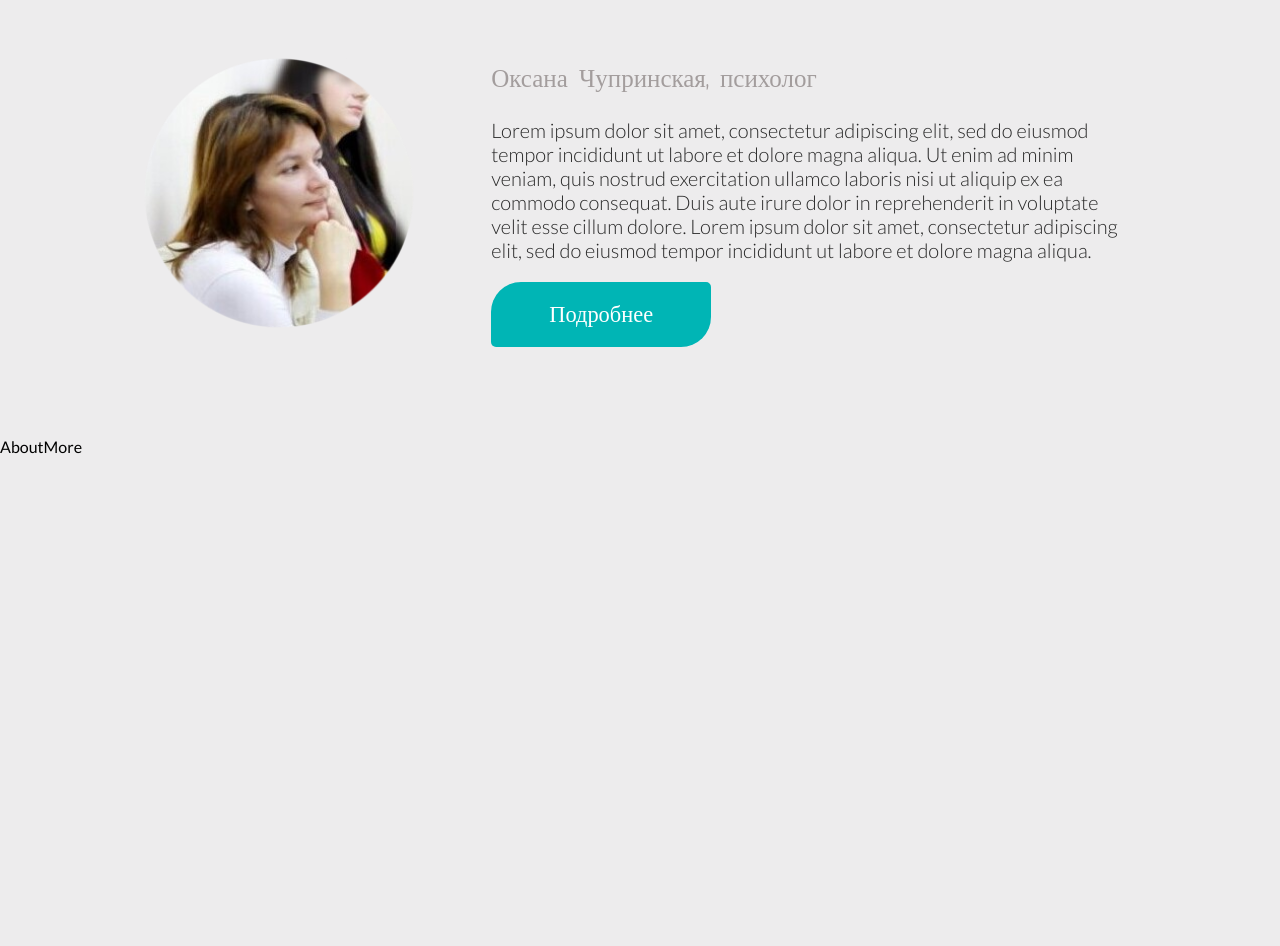
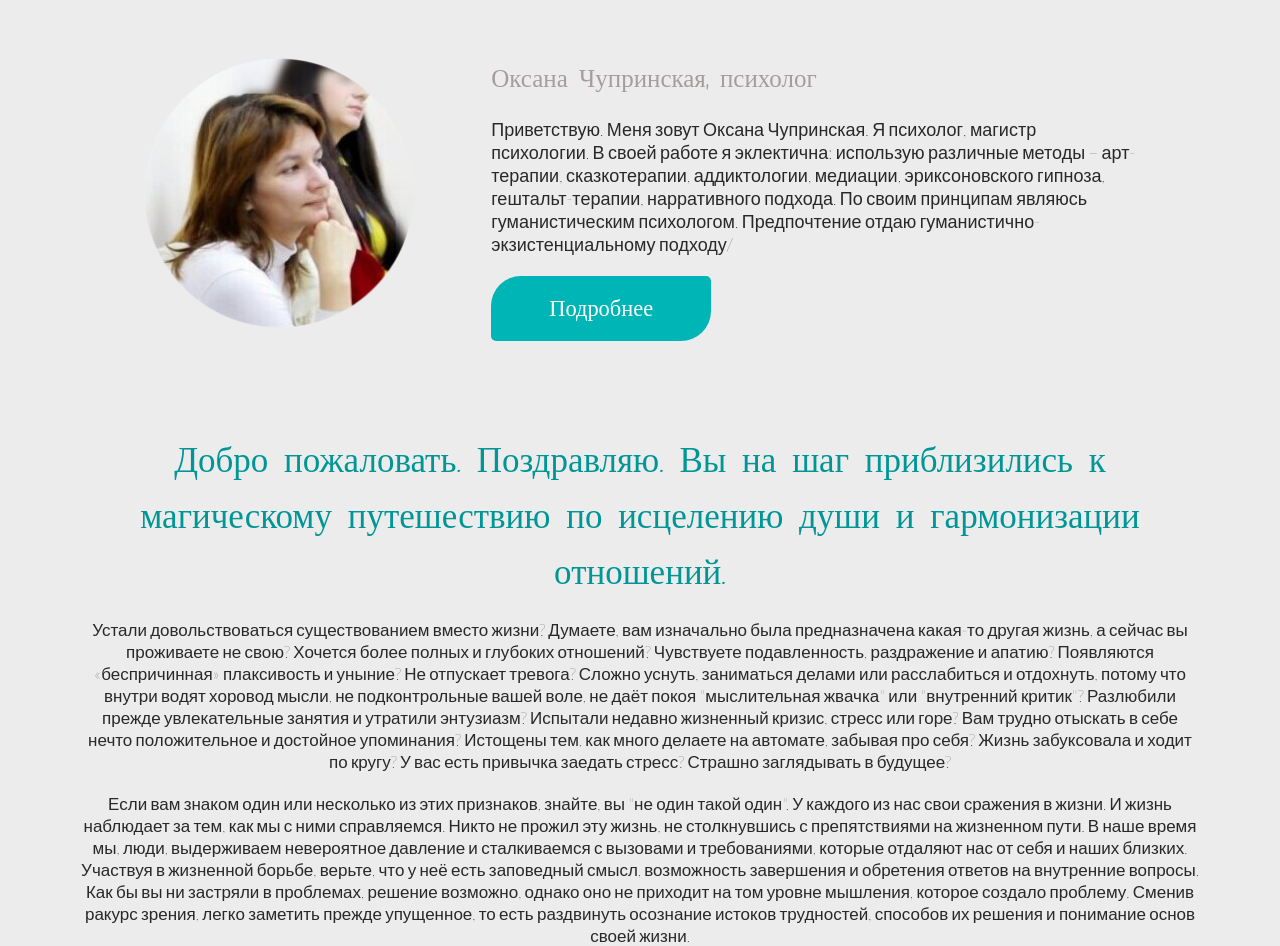
Before and after one commit to eric-bel/oxanapsy, a React (Create React App) app: page / in a window 1280 px wide. Shown: the part 766-1712 px from the top of the page. Built offline with nearby package versions, Linux system fonts and the light colour scheme.

Commit message:
About more

```diff
--- a/src/components/About/About.jsx
+++ b/src/components/About/About.jsx
@@ -1,6 +1,8 @@
 const About = () => {
   return (
-    <div className="about">About Page About Page About Page About Page</div>
+    <div className="main_container main_padding">
+      About Page About Page About Page About Page
+    </div>
   );
 };
 export default About;
--- a/src/components/Header/HeaderNav/BurgerMenu/BurgerMenu.jsx
+++ b/src/components/Header/HeaderNav/BurgerMenu/BurgerMenu.jsx
@@ -27,7 +27,7 @@ const BurgerMenu = () => {
                 viewBox="0 0 24 24"
                 fill="none"
                 stroke="currentColor"
-                strokeWidth="3"
+                strokeWidth="2"
                 strokeLinecap="round"
                 strokeLinejoin="round"
               >
@@ -96,15 +96,18 @@ const BurgerMenu = () => {
         display: block;
         position: absolute;
         width: 100%;
-        height: 60vh;
-        top: 0;
+        height: 50vh;
+        top: 1;
         left: 0;
         background: #edeced;
-        z-index: 10;
+        z-index: 50;
         display: flex;
         flex-direction: column;
         justify-content: center;
         align-items: center;
+        -webkit-box-shadow: 0px 5px 21px -11px rgba(34, 60, 80, 0.22);
+        -moz-box-shadow: 0px 5px 21px -11px rgba(34, 60, 80, 0.22);
+        box-shadow: 0px 5px 21px -11px rgba(34, 60, 80, 0.22);
       }
     `}</style>
     </div>
--- a/src/components/Header/HeaderNav/BurgerMenu/BurgerMenu.module.css
+++ b/src/components/Header/HeaderNav/BurgerMenu/BurgerMenu.module.css
@@ -7,7 +7,7 @@
 }
 
 .burger_menu_icon {
-  margin-top: 0.3rem;
+  margin-top: 0.2rem;
   display: flex;
   flex-direction: column;
   justify-content: space-between;
@@ -19,7 +19,7 @@
 
 .span {
   display: block;
-  height: 2px;
+  height: 3px;
   width: 2rem;
   background-color: #666666;
 }
@@ -28,7 +28,7 @@
   position: absolute;
   top: 0;
   right: 0;
-  padding: 1.75rem;
+  padding-right: 1.1rem;
 }
 
 .svg {
--- a/src/components/Main/AboutComp/AboutComp.jsx
+++ b/src/components/Main/AboutComp/AboutComp.jsx
@@ -10,15 +10,14 @@ const AboutComp = () => {
         <div className={s.about_content_wrapper}>
           <img className={s.about_img} src={chuprinskaya} alt="about_img"></img>
           <div className={s.about_content}>
-            <h5 className={s.about_name}>Оксана Чупринская, психолог</h5>
+            <h1 className={s.about_name}>Оксана Чупринская, психолог</h1>
             <div className={s.about_text}>
-              Lorem ipsum dolor sit amet, consectetur adipiscing elit, sed do
-              eiusmod tempor incididunt ut labore et dolore magna aliqua. Ut
-              enim ad minim veniam, quis nostrud exercitation ullamco laboris
-              nisi ut aliquip ex ea commodo consequat. Duis aute irure dolor in
-              reprehenderit in voluptate velit esse cillum dolore. Lorem ipsum
-              dolor sit amet, consectetur adipiscing elit, sed do eiusmod tempor
-              incididunt ut labore et dolore magna aliqua.
+              Приветствую. Меня зовут Оксана Чупринская. Я психолог, магистр
+              психологии. В своей работе я эклектична: использую различные
+              методы – арт-терапии, сказкотерапии, аддиктологии, медиации,
+              эриксоновского гипноза, гештальт-терапии, нарративного подхода. По
+              своим принципам являюсь гуманистическим психологом. Предпочтение
+              отдаю гуманистично-экзистенциальному подходу/
             </div>
             <button className={s.about_btn}>Подробнее</button>
           </div>
--- a/src/components/Main/AboutComp/AboutComp.module.css
+++ b/src/components/Main/AboutComp/AboutComp.module.css
@@ -37,8 +37,8 @@
 }
 
 .about_text {
-  font-size: 20px;
-  font-weight: 300;
+  font-size: 18px;
+  font-weight: 100;
   margin-top: 20px;
   margin-bottom: 20px;
   color: #282828;
@@ -87,6 +87,7 @@
   .about_wrapper {
     padding: var(--main--container--padding600);
     margin-top: 24px;
+    margin-bottom: 24px;
   }
   .about_content_wrapper {
     margin-top: 25px;
--- a/src/components/Main/AboutMore/AboutMore.jsx
+++ b/src/components/Main/AboutMore/AboutMore.jsx
@@ -1,5 +1,56 @@
+import s from "./AboutMore.module.css";
+
 const AboutMore = () => {
-  return <div className="about-more">AboutMore</div>;
+  return (
+    <div className="main_container main_padding">
+      <h4 className={s.about_more_title}>
+        Добро пожаловать. Поздравляю. Вы на шаг приблизились к магическому
+        путешествию по исцелению души и гармонизации отношений.
+      </h4>
+      <p className={s.about_more_text}>
+        Устали довольствоваться существованием вместо жизни? Думаете, вам
+        изначально была предназначена какая-то другая жизнь, а сейчас вы
+        проживаете не свою? Хочется более полных и глубоких отношений?
+        Чувствуете подавленность, раздражение и апатию? Появляются
+        «беспричинная» плаксивость и уныние? Не отпускает тревога? Сложно
+        уснуть, заниматься делами или расслабиться и отдохнуть, потому что
+        внутри водят хоровод мысли, не подконтрольные вашей воле, не даёт покоя
+        "мыслительная жвачка" или "внутренний критик"? Разлюбили прежде
+        увлекательные занятия и утратили энтузиазм? Испытали недавно жизненный
+        кризис, стресс или горе? Вам трудно отыскать в себе нечто положительное
+        и достойное упоминания? Истощены тем, как много делаете на автомате,
+        забывая про себя? Жизнь забуксовала и ходит по кругу? У вас есть
+        привычка заедать стресс? Страшно заглядывать в будущее?
+      </p>
+      <p className={s.about_more_text}>
+        Если вам знаком один или несколько из этих признаков, знайте, вы "не
+        один такой один". У каждого из нас свои сражения в жизни. И жизнь
+        наблюдает за тем, как мы с ними справляемся. Никто не прожил эту жизнь,
+        не столкнувшись с препятствиями на жизненном пути. В наше время мы,
+        люди, выдерживаем невероятное давление и сталкиваемся с вызовами и
+        требованиями, которые отдаляют нас от себя и наших близких. Участвуя в
+        жизненной борьбе, верьте, что у неё есть заповедный смысл, возможность
+        завершения и обретения ответов на внутренние вопросы. Как бы вы ни
+        застряли в проблемах, решение возможно, однако оно не приходит на том
+        уровне мышления, которое создало проблему. Сменив ракурс зрения, легко
+        заметить прежде упущенное, то есть раздвинуть осознание истоков
+        трудностей, способов их решения и понимание основ своей жизни.
+      </p>{" "}
+      <p className={s.about_more_text}>
+        Обратившись за профессиональной помощью, вы проявляете стремление
+        развить свой личностный потенциал и усилить связь с собственной душой.
+        Для меня невероятная честь и привилегия быть свидетелем того, как люди
+        возрастают в познании и уважении себя, в сострадании себе. Как
+        поддерживают здоровый образ жизни, достигают поставленных целей, создают
+        исключительные отношения и формирует искренние сердечные связи с другими
+        людьми. Сообща мы отыщем подходящий Вам способ жить более осмысленной,
+        полной и вовлеченной жизнью. Способ строить с миром и людьми взаимные и
+        уникальные связи. Несомненно этот мужественный шаг подарит шанс отыскать
+        забытые части себя и открыть их заново на пути к "лучшей версии себя",
+        как любят говорить люди в моем кабинете, размышляя о призвании.
+      </p>
+    </div>
+  );
 };
 
 export default AboutMore;
--- a/src/components/Main/AboutMore/AboutMore.module.css
+++ b/src/components/Main/AboutMore/AboutMore.module.css
@@ -0,0 +1,22 @@
+.about_more_title {
+  text-align: center;
+  color: var(--main--title--color);
+  font-size: 35px;
+  font-family: var(--main--title--font);
+  font-weight: var(--main--title--weight);
+}
+
+.about_more_text {
+    font-size: 17px;
+    font-weight: 100;
+    margin-top: 20px;
+    margin-bottom: 20px;
+    color: #282828;
+    text-align: center;
+}
+
+@media (max-width: 600px) {
+  .about_more_title {
+    font-size: 20px;
+  }
+}
--- a/src/components/Main/Main.module.css
+++ b/src/components/Main/Main.module.css
@@ -1,3 +1,2 @@
 .main {
-  height: 1900px;
 }
--- a/src/index.css
+++ b/src/index.css
@@ -47,6 +47,10 @@ body {
   }
 } */
 
+.main_container {
+  height: auto;
+}
+
 @media (min-width: 1920px) {
   .main_container {
     width: 1520px;
@@ -54,9 +58,19 @@ body {
   }
 }
 
+.main_padding {
+  padding: var(--main--container--padding);
+}
+
 @media (max-width: 1200px) {
+  .main_padding {
+    padding: var(--main--container--padding1200);
+  }
 }
 @media (max-width: 600px) {
+  .main_padding {
+    padding: var(--main--container--padding600);
+  }
 }
 
 :focus,
```
